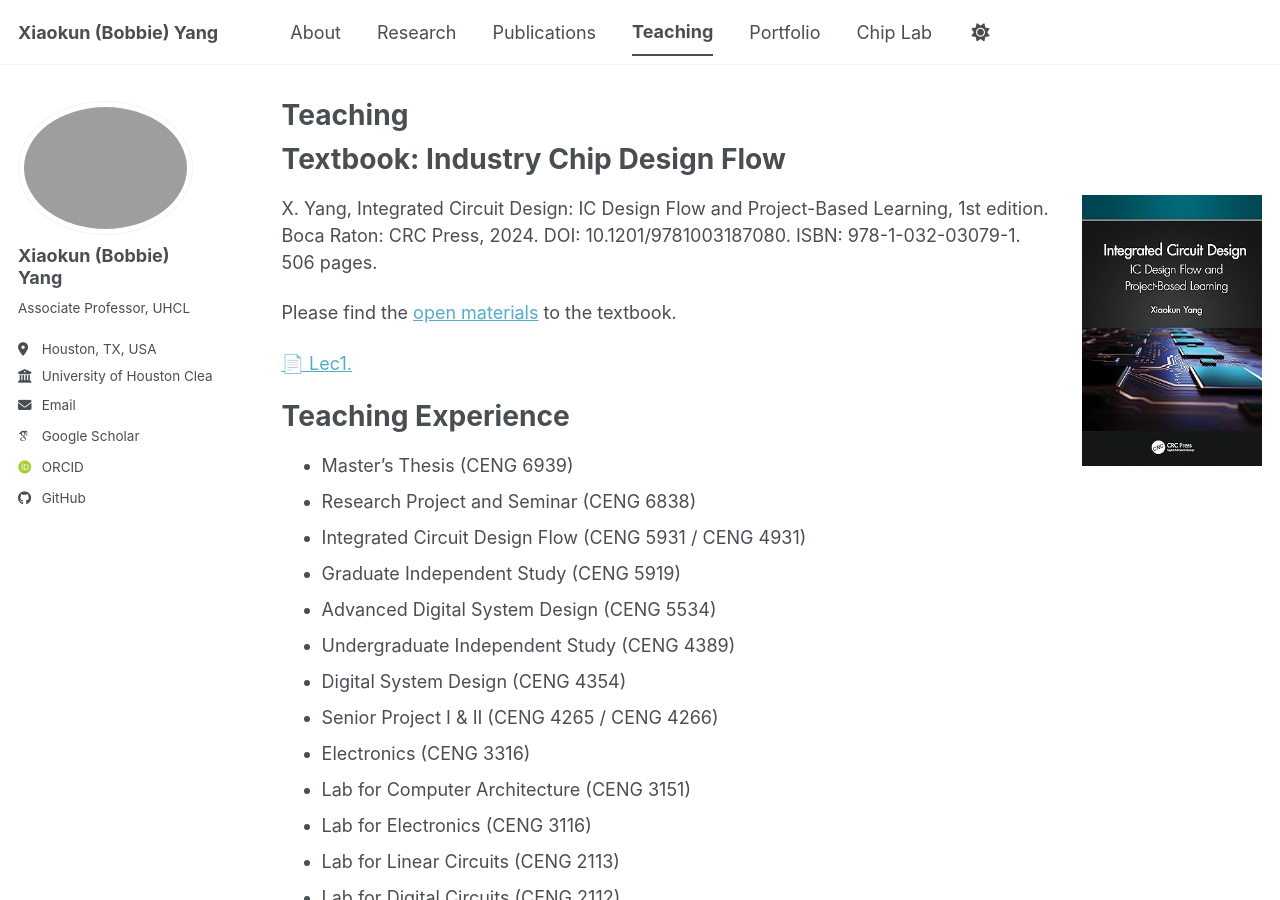
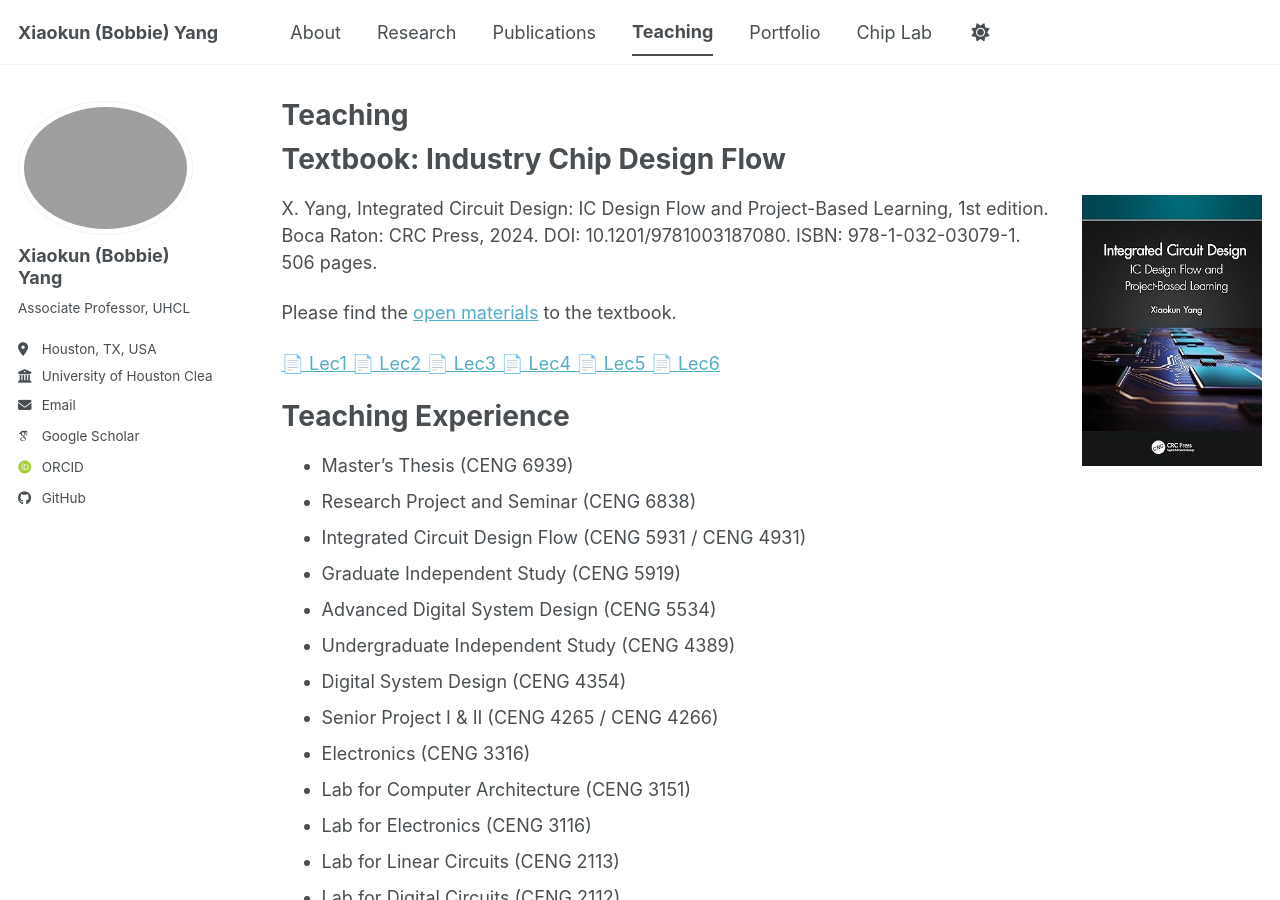
Before and after one commit to bobbieyang/bobbieyang.github.io, a Jekyll site: the page built from _pages/teaching.md, in a window 1280 px wide and 900 px high. Built offline with Jekyll 4.4.1, drawn with Linux system fonts in a browser that asks for light colours; some web fonts are replaced; a script bundle is joined from its source files by our own code; library files that are not in the unit come from our copies.

Commit message:
Update teaching.md

```diff
--- a/_pages/teaching.md
+++ b/_pages/teaching.md
@@ -18,8 +18,12 @@ X. Yang, Integrated Circuit Design: IC Design Flow and Project-Based Learning, 1
 
 Please find the [open materials](https://github.com/IC-Design-Lab/IC-Design.git) to the textbook.
 
-<a href="{{ base_path }}/files/chip/lec1.pdf" target="_blank">📄 Lec1.
-
+<a href="{{ base_path }}/files/chip/lec1.pdf" target="_blank">📄 Lec1
+<a href="{{ base_path }}/files/chip/lec2.pdf" target="_blank">📄 Lec2
+<a href="{{ base_path }}/files/chip/lec3.pdf" target="_blank">📄 Lec3
+<a href="{{ base_path }}/files/chip/lec4.pdf" target="_blank">📄 Lec4
+<a href="{{ base_path }}/files/chip/lec5.pdf" target="_blank">📄 Lec5
+<a href="{{ base_path }}/files/chip/lec6.pdf" target="_blank">📄 Lec6
 
 Teaching Experience
 ======
```
